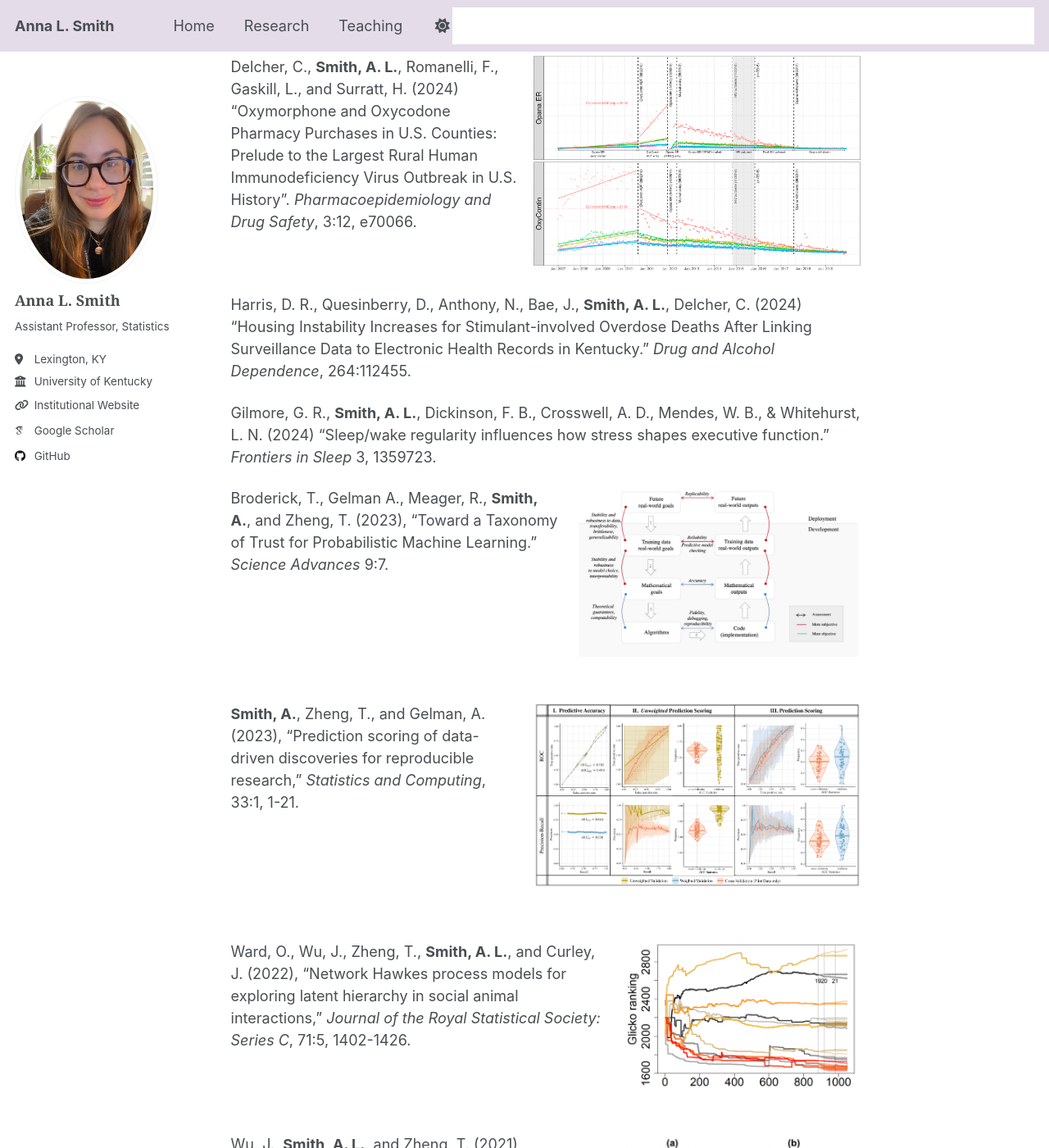
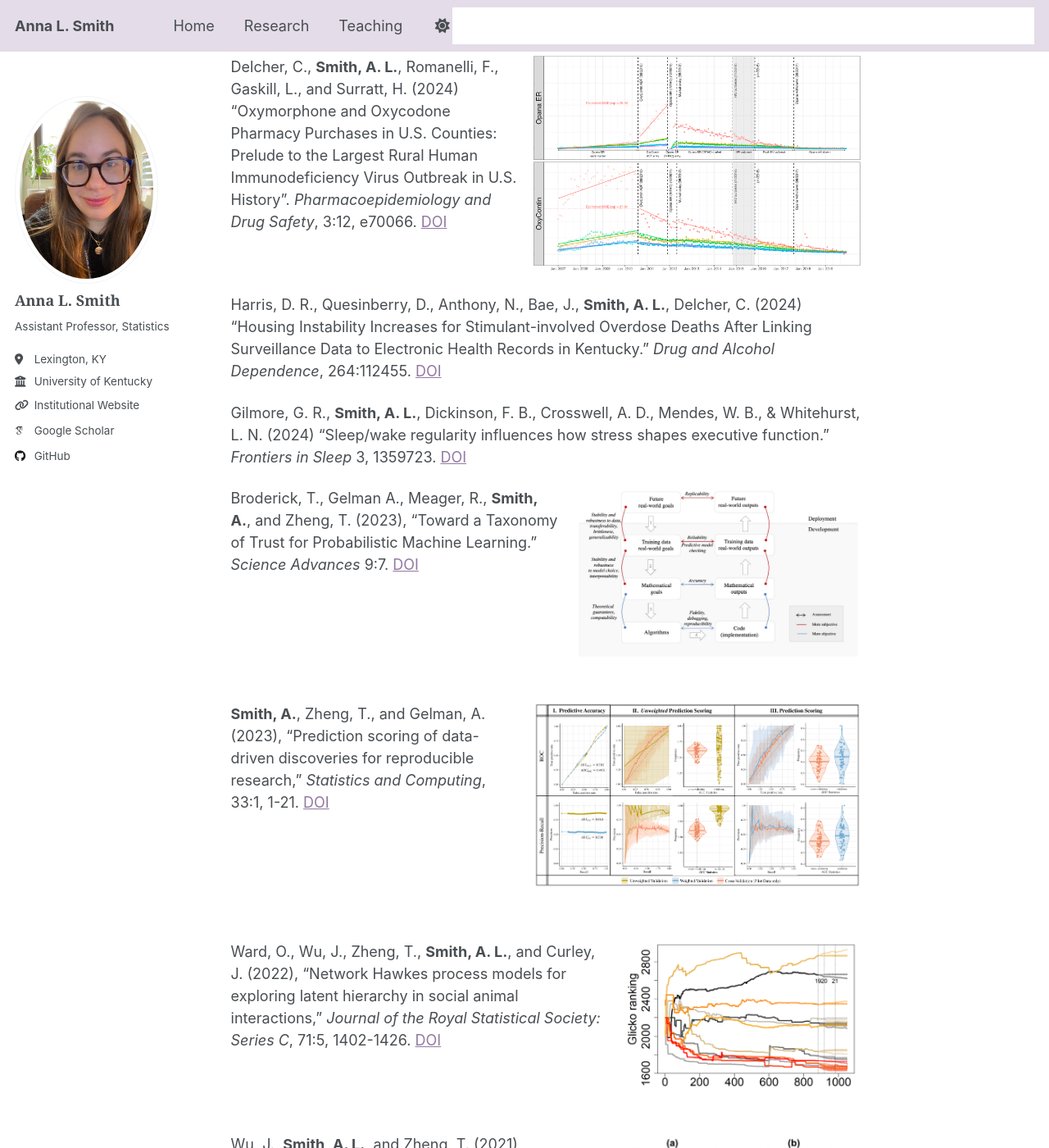
Before and after one commit to annalantzsmith/annalantzsmith.github.io, a Jekyll site: the page built from _pages/research.md, in a window 1280 px wide and 1400 px high, scrolled down 577 px. Shown: the whole window at 82% size. Built offline with Jekyll 4.4.1, drawn with Linux system fonts in a browser that asks for light colours; some web fonts are replaced; a script that is not in the unit is left out.

Commit message:
Update research.md
added DOIs

```diff
--- a/_pages/research.md
+++ b/_pages/research.md
@@ -30,22 +30,22 @@ Working papers
 
 Publications
 -----
-![Opioid Shipments](/images/ARCOS_nolegend.png){: .align-right width="400px" } Delcher, C., **Smith, A. L.**, Romanelli, F., Gaskill, L., and Surratt, H. (2024) “Oxymorphone and Oxycodone Pharmacy Purchases in U.S. Counties: Prelude to the Largest Rural Human Immunodeficiency Virus Outbreak in U.S. History”. *Pharmacoepidemiology and Drug Safety*, 3:12, e70066.
+![Opioid Shipments](/images/ARCOS_nolegend.png){: .align-right width="400px" } Delcher, C., **Smith, A. L.**, Romanelli, F., Gaskill, L., and Surratt, H. (2024) “Oxymorphone and Oxycodone Pharmacy Purchases in U.S. Counties: Prelude to the Largest Rural Human Immunodeficiency Virus Outbreak in U.S. History”. *Pharmacoepidemiology and Drug Safety*, 3:12, e70066. [DOI](https://doi.org/10.1002/pds.70066)
 {:style="clear: left"}
 
 
  <br />
 
 
-Harris, D. R., Quesinberry, D., Anthony, N., Bae, J., **Smith, A. L.**, Delcher, C. (2024) “Housing Instability Increases for Stimulant-involved Overdose Deaths After Linking Surveillance Data to Electronic Health Records in Kentucky.” *Drug and Alcohol Dependence*, 264:112455.
+Harris, D. R., Quesinberry, D., Anthony, N., Bae, J., **Smith, A. L.**, Delcher, C. (2024) “Housing Instability Increases for Stimulant-involved Overdose Deaths After Linking Surveillance Data to Electronic Health Records in Kentucky.” *Drug and Alcohol Dependence*, 264:112455. [DOI](https://doi.org/10.1016/j.drugalcdep.2024.112455)
 {:style="clear: left"}
 
 
-Gilmore, G. R., **Smith, A. L.**, Dickinson, F. B., Crosswell, A. D., Mendes, W. B., & Whitehurst, L. N. (2024) “Sleep/wake regularity influences how stress shapes executive function.” *Frontiers in Sleep* 3, 1359723.
+Gilmore, G. R., **Smith, A. L.**, Dickinson, F. B., Crosswell, A. D., Mendes, W. B., & Whitehurst, L. N. (2024) “Sleep/wake regularity influences how stress shapes executive function.” *Frontiers in Sleep* 3, 1359723. [DOI](https://doi.org/10.3389/frsle.2024.1359723)
 {:style="clear: left"}
 
 
-![Where trust can breakdown](/images/Taxonomy.png){: .align-right width="350px" }  Broderick, T., Gelman A., Meager, R., **Smith, A.**, and Zheng, T. (2023), “Toward a Taxonomy of Trust for Probabilistic Machine Learning.”  *Science Advances* 9:7.
+![Where trust can breakdown](/images/Taxonomy.png){: .align-right width="350px" }  Broderick, T., Gelman A., Meager, R., **Smith, A.**, and Zheng, T. (2023), “Toward a Taxonomy of Trust for Probabilistic Machine Learning.”  *Science Advances* 9:7. [DOI](https://doi.org/10.1126/sciadv.abn3999)
 {:style="clear: left"}
 
 
@@ -55,7 +55,7 @@ Gilmore, G. R., **Smith, A. L.**, Dickinson, F. B., Crosswell, A. D., Mendes, W.
  <br />
 
 
-![Prediction scoring](/images/PredScoring.png){: .align-right width="400px" } **Smith, A.**, Zheng, T., and Gelman, A. (2023), “Prediction scoring of data-driven discoveries for reproducible research,” *Statistics and Computing*, 33:1, 1-21.
+![Prediction scoring](/images/PredScoring.png){: .align-right width="400px" } **Smith, A.**, Zheng, T., and Gelman, A. (2023), “Prediction scoring of data-driven discoveries for reproducible research,” *Statistics and Computing*, 33:1, 1-21. [DOI](https://doi.org/10.1007/s11222-022-10154-7)
 {:style="clear: left"}
 
 
@@ -65,7 +65,7 @@ Gilmore, G. R., **Smith, A. L.**, Dickinson, F. B., Crosswell, A. D., Mendes, W.
  <br />
 
 
-![Latent social rankings](/images/OwenMMHP.png){: .align-right width="300px" } Ward, O., Wu, J., Zheng, T., **Smith, A. L.**, and Curley, J. (2022), “Network Hawkes process models for exploring latent hierarchy in social animal interactions,” *Journal of the Royal Statistical Society: Series C*, 71:5, 1402-1426.
+![Latent social rankings](/images/OwenMMHP.png){: .align-right width="300px" } Ward, O., Wu, J., Zheng, T., **Smith, A. L.**, and Curley, J. (2022), “Network Hawkes process models for exploring latent hierarchy in social animal interactions,” *Journal of the Royal Statistical Society: Series C*, 71:5, 1402-1426. [DOI](https://doi.org/10.1111/rssc.12581)
 {:style="clear: left"}
 
 
@@ -73,15 +73,12 @@ Gilmore, G. R., **Smith, A. L.**, Dickinson, F. B., Crosswell, A. D., Mendes, W.
  <br />
 
 
-![Point process diagnostics](/images/Jing.png){: .align-right width="300px" } Wu, J., **Smith, A. L.**, and Zheng, T. (2021), “Diagnostics and Visualization of Point Process Models for Event Times on a Social Network,” Applied Modeling Techniques and Data Analysis 1, edited by Dimotilakis, Y., Karagrigoriou, A., Parpoula, Ch. and Skiadas, Ch.  iSTE, Wiley, 7, 129-145.
+![Point process diagnostics](/images/Jing.png){: .align-right width="300px" } Wu, J., **Smith, A. L.**, and Zheng, T. (2021), “Diagnostics and Visualization of Point Process Models for Event Times on a Social Network,” Applied Modeling Techniques and Data Analysis 1, edited by Dimotilakis, Y., Karagrigoriou, A., Parpoula, Ch. and Skiadas, Ch.  iSTE, Wiley, 7, 129-145. [DOI](https://doi.org/10.1002/9781119821588.ch7)
 {:style="clear: left"}
 
-
- <br />
  <br />
 
-
-![Hyperbolic latent space network](/images/Hyperbola3.png){: .align-right width="150px" } **Smith, A. L.**, Asta, D. M., and Calder, C. A. (2019), “The Geometry of Continuous Latent Space Models for Network Data,” *Statistical Science*, 34:3, 428-453.
+![Hyperbolic latent space network](/images/Hyperbola3.png){: .align-right width="150px" } **Smith, A. L.**, Asta, D. M., and Calder, C. A. (2019), “The Geometry of Continuous Latent Space Models for Network Data,” *Statistical Science*, 34:3, 428-453. [DOI](https://doi.org/10.1214/19-STS702)
 {:style="clear: left"}
 
 
@@ -91,22 +88,21 @@ Gilmore, G. R., **Smith, A. L.**, Dickinson, F. B., Crosswell, A. D., Mendes, W.
 
 
 
-![Co-location networks](/images/Browning.png){: .align-right width="300px" } Browning, C. R., Calder, C. A., Boettner, B., and **Smith, A.** (2017), “Ecological networks and urban crime:  The structure of shared routine activity locations and neighborhood-level informal control capacity,” *Criminology*, 55, 754-778.
+![Co-location networks](/images/Browning.png){: .align-right width="300px" } Browning, C. R., Calder, C. A., Boettner, B., and **Smith, A.** (2017), “Ecological networks and urban crime:  The structure of shared routine activity locations and neighborhood-level informal control capacity,” *Criminology*, 55, 754-778. [DOI](https://doi.org/10.1111/1745-9125.12152)
 {:style="clear: left"}
 
 
 <br />
 <br />
-<br />
 
 
-Browning, C. R., Calder, C. A., Krivo, L. J., **Smith, A. L.**, and Boettner, B. (2017), “Socioeconomic segregation of activity spaces in urban neighborhoods:  Does shared residence mean shared routines?” *RSF:  The Russel Sage Foundation Journal of the Social Sciences*, 3:2, 210-231.
+Browning, C. R., Calder, C. A., Krivo, L. J., **Smith, A. L.**, and Boettner, B. (2017), “Socioeconomic segregation of activity spaces in urban neighborhoods:  Does shared residence mean shared routines?” *RSF:  The Russel Sage Foundation Journal of the Social Sciences*, 3:2, 210-231. [DOI](https://doi.org/10.7758/RSF.2017.3.2.09)
 {:style="clear: left"}
 
 
-Browning, C. R., Calder, C. A., Ford, J. L., Boettner, B., **Smith, A. L.** and Haynie, D. (2017), “Understanding racial differences in exposure to violent areas:  Integrating survey, smartphone, and administrative data resources,” *The Annals of the American Academy of Political and Social Science*, 669, 41-62.
+Browning, C. R., Calder, C. A., Ford, J. L., Boettner, B., **Smith, A. L.** and Haynie, D. (2017), “Understanding racial differences in exposure to violent areas:  Integrating survey, smartphone, and administrative data resources,” *The Annals of the American Academy of Political and Social Science*, 669, 41-62. [DOI](https://doi.org/10.1177/0002716216678167)
 {:style="clear: left"}
 
 
-![Network size matters](/images/SocialNetworks.png){: .align-right width="350px" }**Smith, A.**, Calder, C. A., and Browning, C. R. (2016), “Empirical reference distributions for networks of different size,” *Social Networks*, 47, 24-37.
+![Network size matters](/images/SocialNetworks.png){: .align-right width="350px" }**Smith, A.**, Calder, C. A., and Browning, C. R. (2016), “Empirical reference distributions for networks of different size,” *Social Networks*, 47, 24-37. [DOI](https://doi.org/10.1016/j.socnet.2016.03.004)
 {:style="clear: left"}
```
